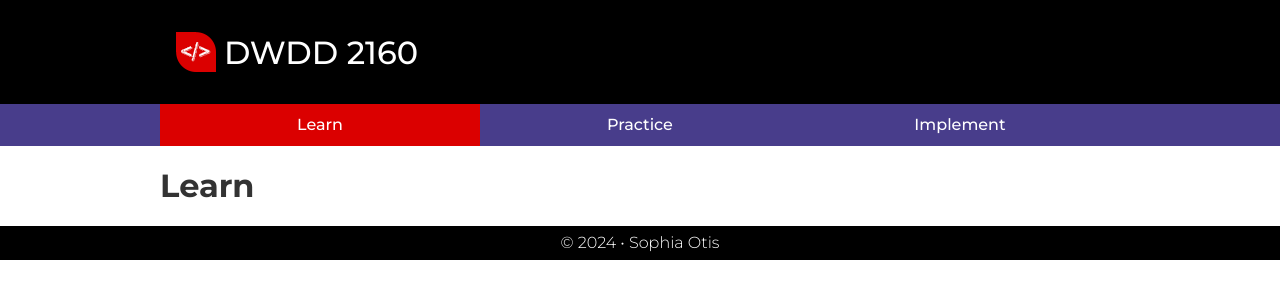
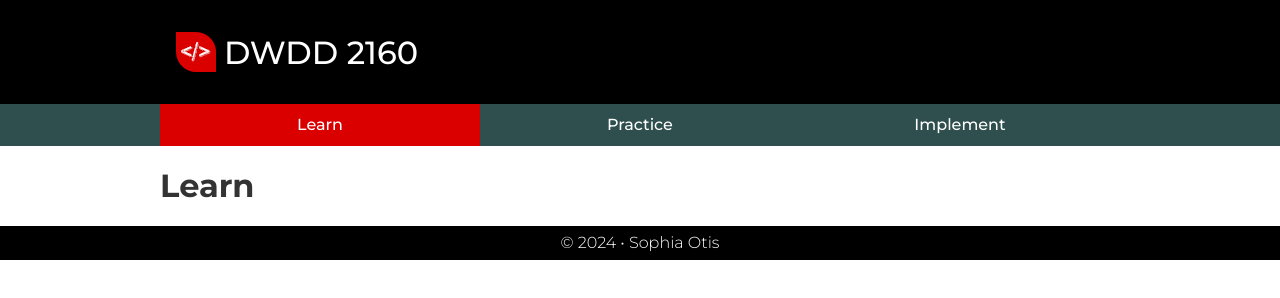
Before and after one commit to sophiao02/PerformingArtsCenter, a plain HTML site: page index.html in a window 1280 px wide. Drawn offline with nearby package versions, Linux system fonts and the light colour scheme; files that its build step writes are made by us from their sources.

Commit message:
lets try this againx2

```diff
--- a/scss/_small.scss
+++ b/scss/_small.scss
@@ -37,7 +37,7 @@ header {
 }
 
 #navWrapper {
-  background-color: darkslateblue;
+  background-color: darkslategray;
 }
 
 nav {
```
